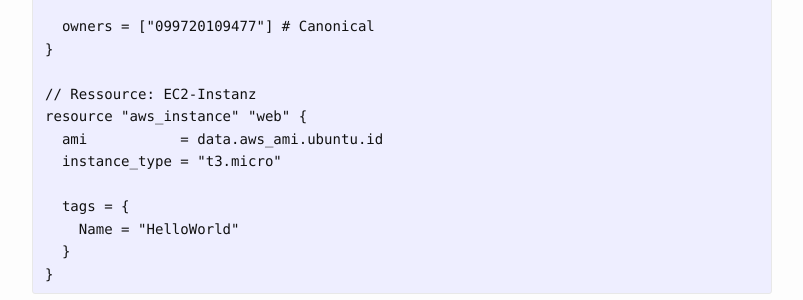
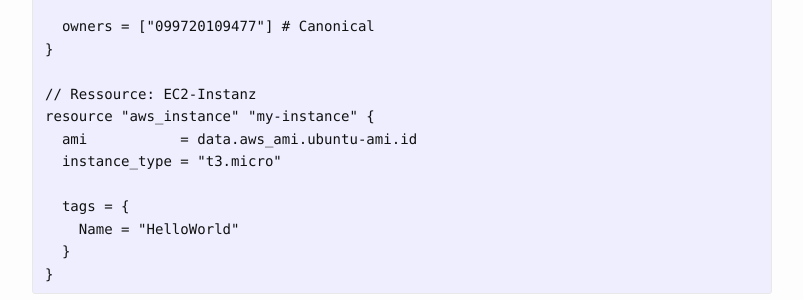
Before and after one commit to dermow/staging.der-mow.de, a Jekyll site: the page built from _posts/2022-10-11-terraform-01.markdown, in a window 1280 px wide and 1400 px high, scrolled down 921 px. Shown: the part 737-1037 px from the top of the window, without its empty margins (238-1041 px from the left). Built offline with Jekyll 4.4.1, drawn with Linux system fonts in a browser that asks for light colours; comment, search, counter and statistics services are not loaded; some of the changed text lies outside the part shown.

Commit message:
Update 2022-10-11-terraform-01.markdown

```diff
--- a/_posts/2022-10-11-terraform-01.markdown
+++ b/_posts/2022-10-11-terraform-01.markdown
@@ -64,8 +64,8 @@ data "aws_ami" "ubuntu-ami" {
 }
 
 // Ressource: EC2-Instanz
-resource "aws_instance" "web" {
-  ami           = data.aws_ami.ubuntu.id
+resource "aws_instance" "my-instance" {
+  ami           = data.aws_ami.ubuntu-ami.id
   instance_type = "t3.micro"
 
   tags = {
```
